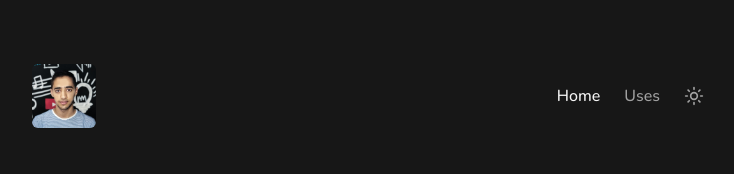
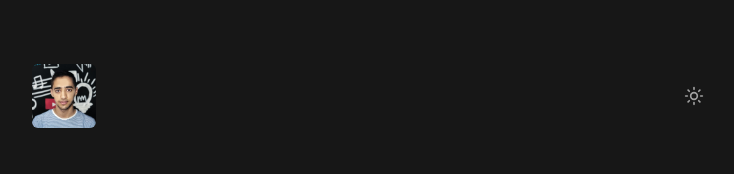
Before and after one commit to salimabsi/salimabsi.me, a Next.js app: page / in a window 1280 px wide. Shown: the top 174 px of the page, without its empty margins (272-1006 px from the left). Built offline with nearby package versions, Linux system fonts and the light colour scheme.

Commit message:
refactor: temp disable uses

```diff
--- a/src/app/layout.tsx
+++ b/src/app/layout.tsx
@@ -48,7 +48,7 @@ export default function RootLayout({ children }: { children: React.ReactNode })
                   </Link>
                 </div>
                 <nav className="flex items-center gap-6">
-                  <NavLinks />
+                  {/* <NavLinks /> */}
                   <ThemeToggle />
                 </nav>
               </header>
```
Also changed, not shown: src/app/_uses/page.tsx (renamed from src/app/uses/page.tsx).
